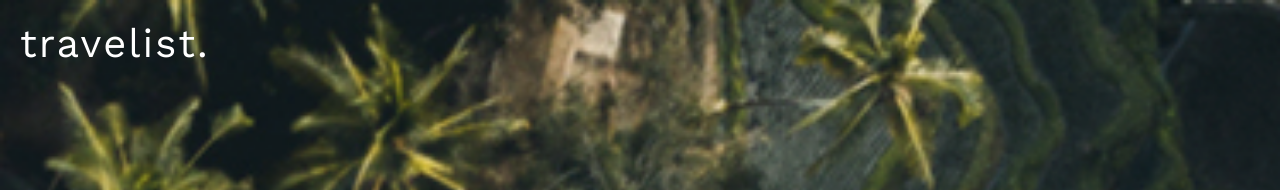
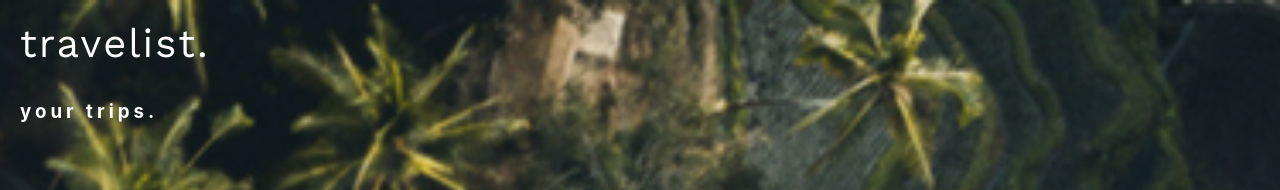
Before and after one commit to yvlange/capstone-travelist, a React (Create React App) app: page / in a window 1280 px wide. Shown: the top 190 px of the page. Built offline with nearby package versions, Linux system fonts and the light colour scheme.

Commit message:
Changed the return of Trip.js

```diff
--- a/src/components/Trips.js
+++ b/src/components/Trips.js
@@ -15,7 +15,6 @@ function Trips() {
     return destination.map((destination, index) => {
       return (
         <div>
-          <h3>your trips.</h3>
           <Link to="/saved-trip">
             <p key={index}>{destination.destination}</p>
           </Link>
@@ -23,6 +22,10 @@ function Trips() {
       );
     });
   }
-  return <div>{renderDestination()}</div>;
+  return (
+    <div>
+      <h3>your trips.</h3> <div>{renderDestination()}</div>
+    </div>
+  );
 }
 export default Trips;
```
